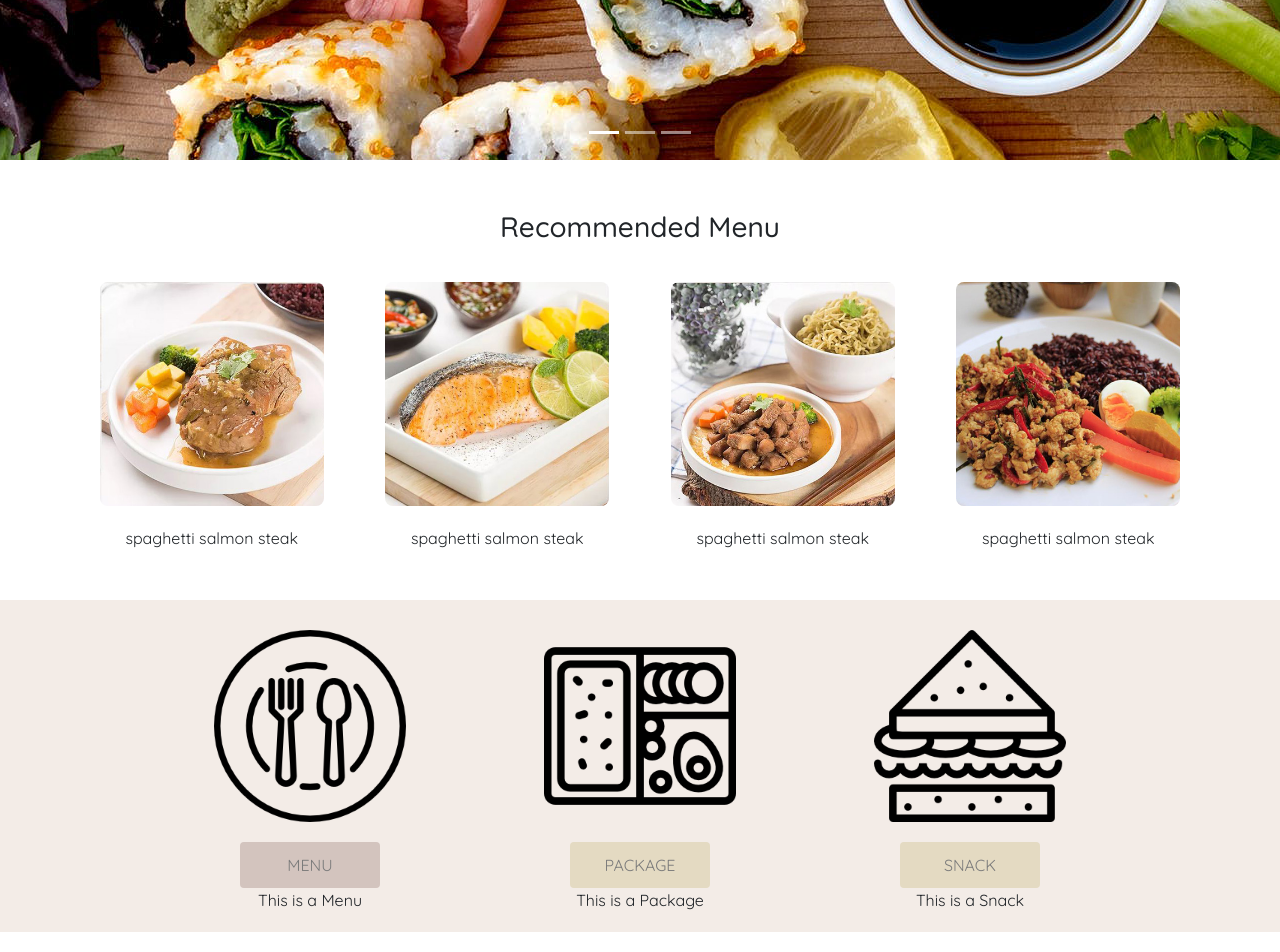
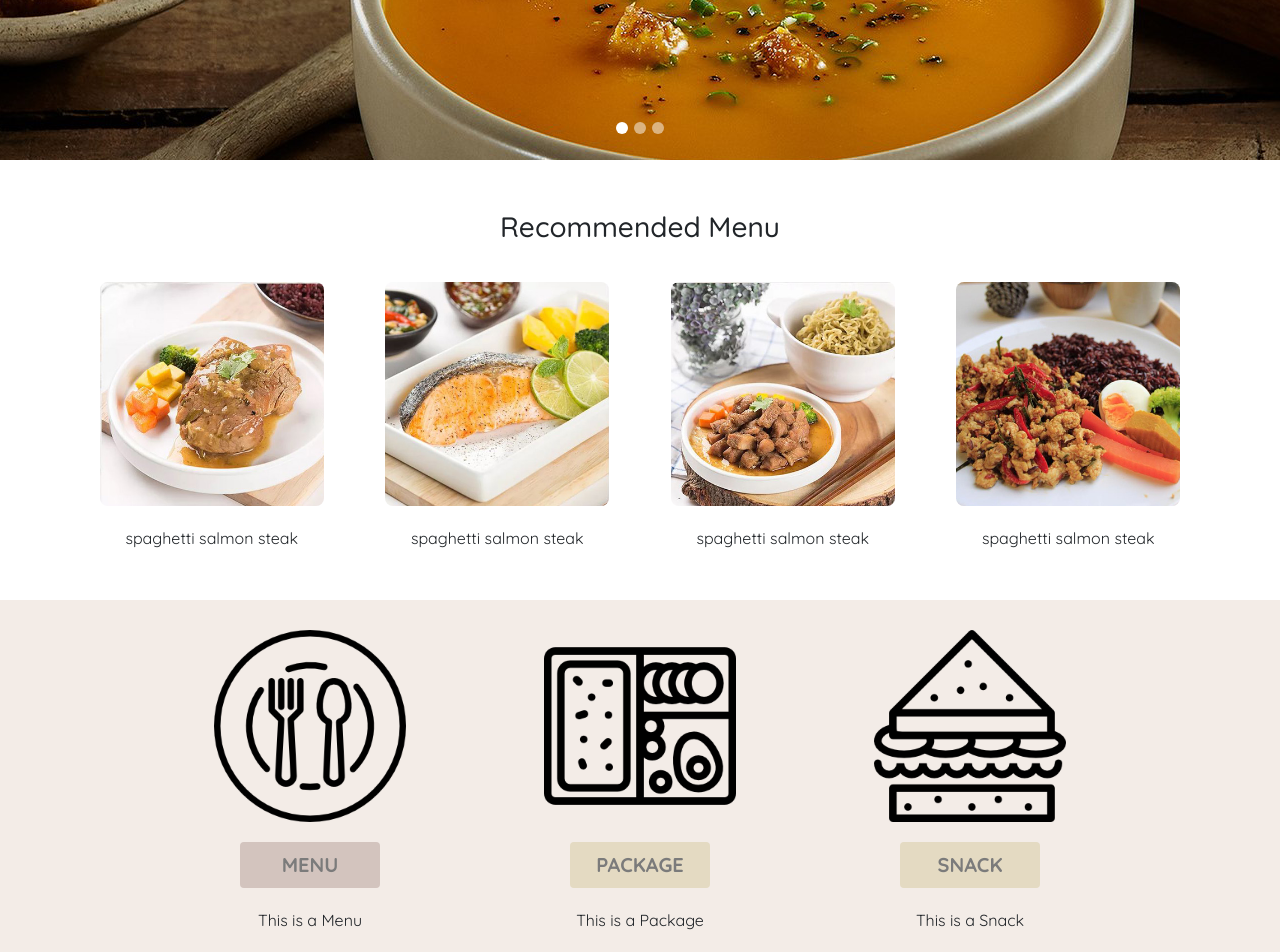
Before and after one commit to Nstw/PintoGoGo, a React (Create React App) app: page / in a window 1280 px wide. Shown: the part 340-1292 px from the top of the page. Built offline with nearby package versions, Linux system fonts and the light colour scheme.

Commit message:
carousel v1.1

```diff
--- a/src/component/carousel/carousel.js
+++ b/src/component/carousel/carousel.js
@@ -11,10 +11,10 @@ import "../carousel/style-carousel.css";
 
 const items = [
   {
-    src: "../img/carousel/carousel_1.png"
+    src: "../img/carousel/carousel_2.png"
   },
   {
-    src: "../img/carousel/carousel_2.png"
+    src: "../img/carousel/carousel_1.png"
   },
   {
     src: "../img/carousel/carousel_3.png"
--- a/src/component/carousel/style-carousel.css
+++ b/src/component/carousel/style-carousel.css
@@ -6,3 +6,9 @@
   /* overflow: hidden; */
   font-family: "Quicksand", sans-serif;
 }
+
+.carousel-indicators li {
+  width: 12px;
+  height: 12px;
+  border-radius: 100%;
+}
--- a/src/component/choice/style-choice.css
+++ b/src/component/choice/style-choice.css
@@ -13,8 +13,11 @@
   height: 46px;
   border: none;
   color: #7b7b7b;
+  font-size: 20px;
+  font-weight: bold;
   background-color: #e4dac2;
   cursor: pointer;
+  margin-bottom: 20px;
 }
 
 .cardgroup__choice {
```
Also changed, not shown: public/img/navbar/icon-cart2.png.
